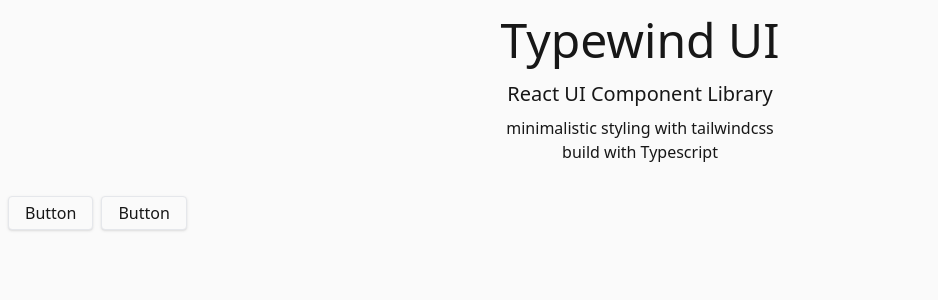
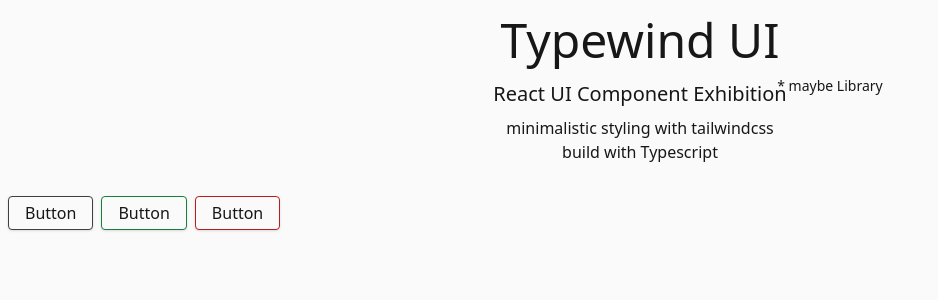
Before and after one commit to Skyle/typewind-ui, a React (Vite) app: page / in a window 1280 px wide. Shown: the top 300 px of the page, without its empty margins (0-938 px from the left). Built offline with nearby package versions, Linux system fonts and the light colour scheme.

Commit message:
red and green button

```diff
--- a/src/App.tsx
+++ b/src/App.tsx
@@ -3,9 +3,17 @@
 function App() {
   return (
     <div>
-      <header className="text-center pb-8">
+      <header className="text-center pb-8 grid justify-center">
         <h1 className="text-5xl font-extralight py-4">Typewind UI</h1>
-        <h2 className="text-xl font-light pb-2">React UI Component Library</h2>
+        <div className="relative">
+          <h2 className="text-xl font-light pb-2">
+            React UI Component Exhibition
+          </h2>
+          <div className="absolute -right-24 -top-1  text-sm font-extralight">
+            * maybe Library
+          </div>
+        </div>
+
         <div className="font-light">
           <ul className="">
             <li>minimalistic styling with tailwindcss</li>
@@ -16,6 +24,7 @@
       <main className="px-2 flex space-x-2">
         <Button></Button>
         <Button color="green"></Button>
+        <Button color="red"></Button>
       </main>
     </div>
   );
--- a/src/components/UI/Button.tsx
+++ b/src/components/UI/Button.tsx
@@ -10,9 +10,10 @@
   return (
     <button
       className={
-        "appearance-none select-none shadow dark:shadow-none rounded border px-4 py-1 bg text" +
-        (color === "green" ? "" : "") +
-        (color === undefined ? " " : "")
+        "button-base" +
+        (color === "green" ? " border-green bg-green" : "") +
+        (color === "red" ? " border-red bg-red" : "") +
+        (color === undefined ? " border-neutral bg-neutral" : "")
       }
       onClick={(e) => {
         if (onClick) onClick(e);
--- a/src/index.css
+++ b/src/index.css
@@ -8,14 +8,35 @@
   }
 }
 
+@layer components {
+  .button-base {
+    @apply appearance-none select-none shadow focus:outline-none dark:shadow-none rounded border px-4 py-1 bg text;
+  }
+}
+
 @layer utilities {
   .bg {
     @apply dark:bg-neutral-900 bg-neutral-50;
   }
+  .border-green {
+    @apply border-green-700 hover:border-green-600 focus:border-green-600 active:border-green-500 active:ring-green-500 active:ring-opacity-30 active:ring-1 dark:border-green-600 dark:hover:border-green-700 dark:focus:border-green-700 dark:active:border-green-800 dark:active:ring-green-600 dark:active:ring-opacity-30 dark:active:ring-1;
+  }
+  .bg-green {
+    @apply active:bg-green-500 active:bg-opacity-20 focus:bg-green-400 focus:bg-opacity-10 dark:active:bg-green-700 dark:active:bg-opacity-20 dark:focus:bg-green-700 dark:focus:bg-opacity-10;
+  }
+  .border-red {
+    @apply border-red-700 hover:border-red-600 focus:border-red-600 active:border-red-500 active:ring-red-500 active:ring-opacity-30 active:ring-1 dark:border-red-600 dark:hover:border-red-700 dark:focus:border-red-700 dark:active:border-red-800 dark:active:ring-red-600 dark:active:ring-opacity-30 dark:active:ring-1;
+  }
+  .bg-red {
+    @apply active:bg-red-400 active:bg-opacity-20 focus:bg-red-300 focus:bg-opacity-10 dark:active:bg-red-700 dark:active:bg-opacity-20 dark:focus:bg-red-700 dark:focus:bg-opacity-10;
+  }
+  .border-neutral {
+    @apply border-neutral-700 hover:border-neutral-600 focus:border-neutral-600 active:border-neutral-500 active:ring-neutral-500 active:ring-opacity-30 active:ring-1 dark:border-neutral-600 dark:hover:border-neutral-700 dark:focus:border-neutral-700 dark:active:border-neutral-800 dark:active:ring-neutral-600 dark:active:ring-opacity-30 dark:active:ring-1;
+  }
+  .bg-neutral {
+    @apply active:bg-neutral-500 active:bg-opacity-20 focus:bg-neutral-500 focus:bg-opacity-10 dark:active:bg-neutral-700 dark:active:bg-opacity-20 dark:focus:bg-neutral-700 dark:focus:bg-opacity-10;
+  }
   .text {
     @apply dark:text-neutral-50 text-neutral-900;
   }
-  .primary {
-    @apply;
-  }
 }
```
